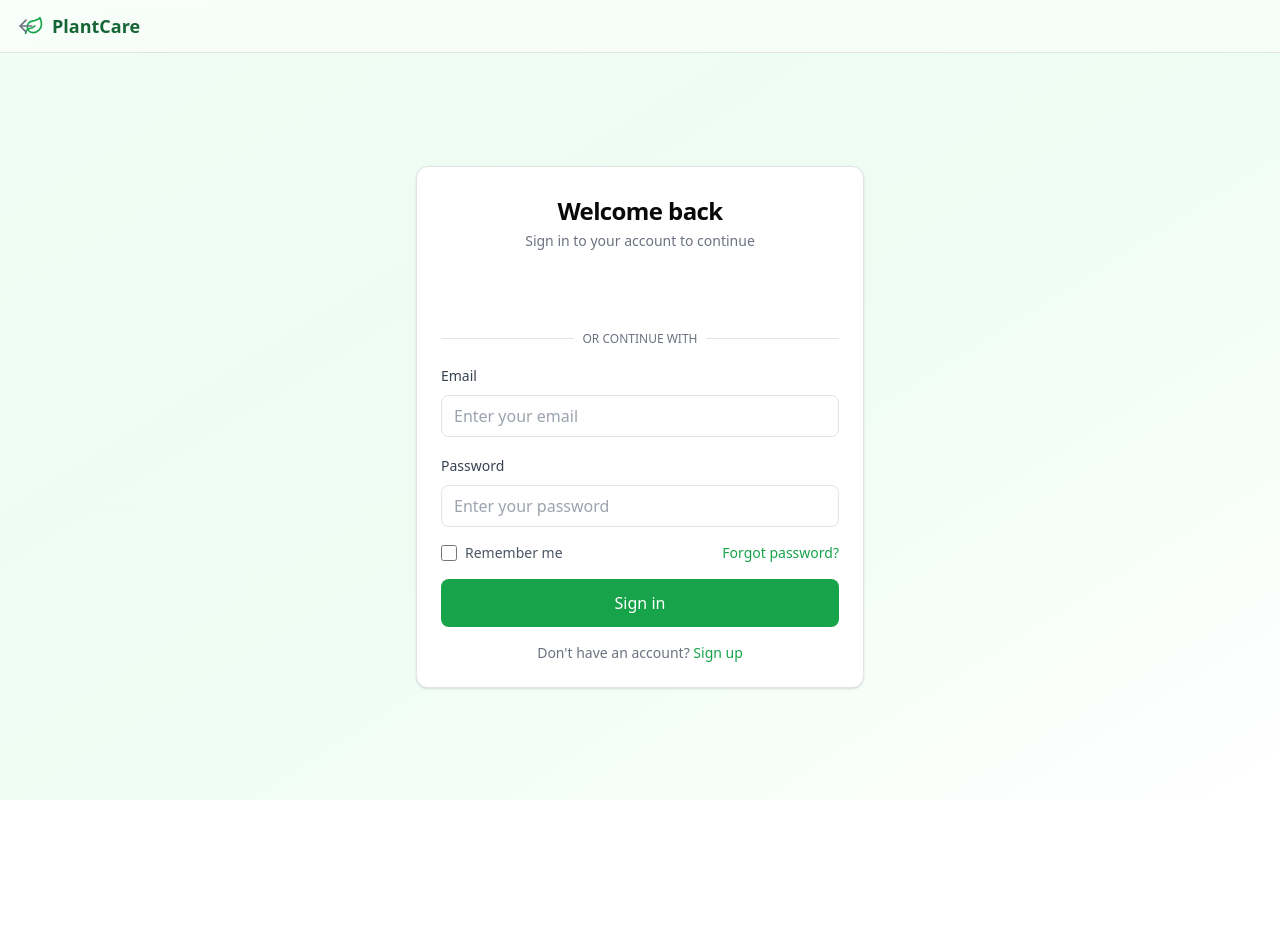
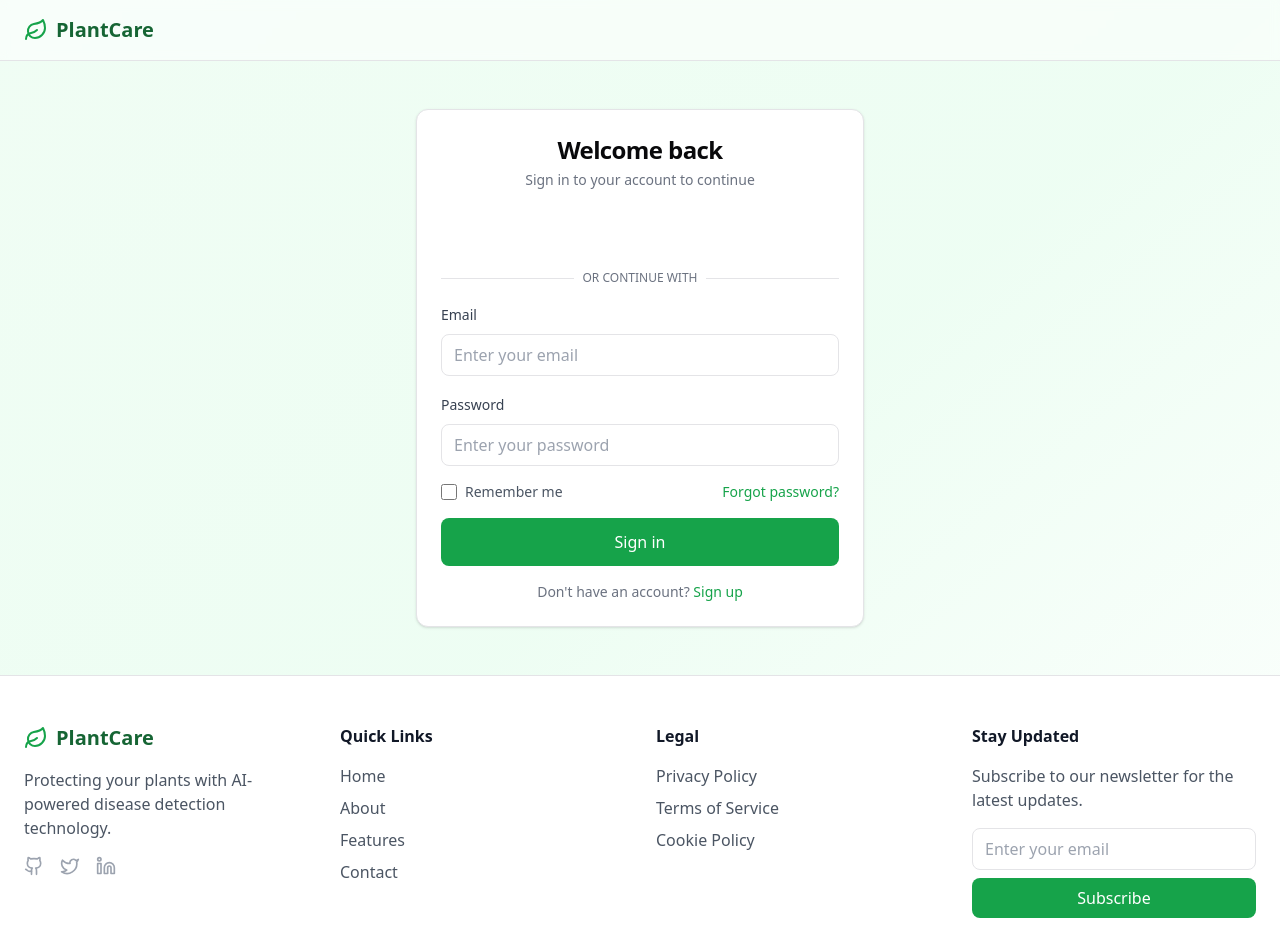
Before and after one commit to DanishVahora/leafcare, a React (Vite) app in the folder frontend/: page /auth in a window 1280 px wide. Shown: the top 952 px of the page. Before the commit the page ends 800 px from the top, so only its background shows below. Built offline with nearby package versions, Linux system fonts and the light colour scheme; no server answers.

Commit message:
Added Routes and Footer

```diff
--- /dev/null
+++ b/frontend/src/Routes/Footer.tsx
@@ -0,0 +1,71 @@
+import React from 'react';
+import { Leaf, Github, Twitter, Linkedin } from 'lucide-react';
+
+export const Footer: React.FC = () => {
+  return (
+    <footer className="bg-white border-t">
+      <div className="container mx-auto px-6 py-12">
+        <div className="grid grid-cols-1 md:grid-cols-4 gap-8">
+          {/* Brand */}
+          <div className="space-y-4">
+            <div className="flex items-center gap-2">
+              <Leaf className="h-6 w-6 text-green-600" />
+              <span className="text-xl font-semibold text-green-800">PlantCare</span>
+            </div>
+            <p className="text-gray-600">
+              Protecting your plants with AI-powered disease detection technology.
+            </p>
+            <div className="flex gap-4">
+              <a href="#" className="text-gray-400 hover:text-green-600"><Github className="h-5 w-5" /></a>
+              <a href="#" className="text-gray-400 hover:text-green-600"><Twitter className="h-5 w-5" /></a>
+              <a href="#" className="text-gray-400 hover:text-green-600"><Linkedin className="h-5 w-5" /></a>
+            </div>
+          </div>
+
+          {/* Quick Links */}
+          <div>
+            <h3 className="font-semibold text-gray-900 mb-4">Quick Links</h3>
+            <ul className="space-y-2">
+              <li><a href="#" className="text-gray-600 hover:text-green-600">Home</a></li>
+              <li><a href="#" className="text-gray-600 hover:text-green-600">About</a></li>
+              <li><a href="#" className="text-gray-600 hover:text-green-600">Features</a></li>
+              <li><a href="#" className="text-gray-600 hover:text-green-600">Contact</a></li>
+            </ul>
+          </div>
+
+          {/* Legal */}
+          <div>
+            <h3 className="font-semibold text-gray-900 mb-4">Legal</h3>
+            <ul className="space-y-2">
+              <li><a href="#" className="text-gray-600 hover:text-green-600">Privacy Policy</a></li>
+              <li><a href="#" className="text-gray-600 hover:text-green-600">Terms of Service</a></li>
+              <li><a href="#" className="text-gray-600 hover:text-green-600">Cookie Policy</a></li>
+            </ul>
+          </div>
+
+          {/* Newsletter */}
+          <div>
+            <h3 className="font-semibold text-gray-900 mb-4">Stay Updated</h3>
+            <p className="text-gray-600 mb-4">Subscribe to our newsletter for the latest updates.</p>
+            <form className="space-y-2">
+              <input
+                type="email"
+                placeholder="Enter your email"
+                className="w-full px-3 py-2 border rounded-lg focus:outline-none focus:ring-2 focus:ring-green-500"
+              />
+              <button
+                type="submit"
+                className="w-full bg-green-600 text-white px-4 py-2 rounded-lg hover:bg-green-700 transition-colors"
+              >
+                Subscribe
+              </button>
+            </form>
+          </div>
+        </div>
+        <div className="border-t mt-12 pt-8 text-center text-gray-600">
+          <p>© {new Date().getFullYear()} PlantCare. All rights reserved.</p>
+        </div>
+      </div>
+    </footer>
+  );
+};
--- /dev/null
+++ b/frontend/src/Routes/Layout.tsx
@@ -0,0 +1,21 @@
+import React from 'react';
+import { Navbar } from './Navbar';
+import { Footer } from './Footer';
+
+interface LayoutProps {
+  children: React.ReactNode;
+  showFullMenu?: boolean;
+}
+
+export const Layout: React.FC<LayoutProps> = ({ children, showFullMenu = true }) => {
+  return (
+    <div className="min-h-screen flex flex-col bg-gradient-to-br from-green-50 via-green-100/50 to-white">
+      <Navbar showFullMenu={showFullMenu} />
+      <main className="flex-1">
+        {children}
+      </main>
+      <Footer />
+    </div>
+  );
+};
+export default Layout;
--- /dev/null
+++ b/frontend/src/Routes/Navbar.tsx
@@ -0,0 +1,32 @@
+// components/Navbar.tsx
+import React from 'react';
+import { Leaf } from 'lucide-react';
+
+interface NavbarProps {
+  showFullMenu?: boolean;
+}
+
+export const Navbar: React.FC<NavbarProps> = ({ showFullMenu = true }) => {
+  return (
+    <nav className="border-b bg-white/50 backdrop-blur-sm">
+      <div className="container mx-auto px-6 py-4">
+        <div className="flex items-center justify-between">
+          <div className="flex items-center gap-2">
+            <Leaf className="h-6 w-6 text-green-600" />
+            <span className="text-xl font-semibold text-green-800">PlantCare</span>
+          </div>
+          {showFullMenu && (
+            <div className="flex items-center gap-6">
+              <a href="#" className="text-gray-600 hover:text-green-600 transition-colors">About</a>
+              <a href="#" className="text-gray-600 hover:text-green-600 transition-colors">Features</a>
+              <a href="#" className="text-gray-600 hover:text-green-600 transition-colors">Contact</a>
+              <a href="/auth" className="bg-green-600 text-white px-4 py-2 rounded-lg hover:bg-green-700 transition-colors">
+                Sign In
+              </a>
+            </div>
+          )}
+        </div>
+      </div>
+    </nav>
+  );
+};
--- a/frontend/src/pages/Authentication.tsx
+++ b/frontend/src/pages/Authentication.tsx
@@ -1,5 +1,5 @@
 import React from 'react'
-import { Leaf, ArrowLeft } from 'lucide-react';
+import {  ArrowLeft } from 'lucide-react';
 import { Card, CardHeader, CardContent } from '../components/ui/card';
 // import { Button } from '@/components/ui/button';
 import { Separator } from '../components/ui/separator';
@@ -7,6 +7,7 @@ import { UseAuth } from '../context/AuthContext';
 import { GoogleLogin, CredentialResponse } from '@react-oauth/google';
 import { jwtDecode } from 'jwt-decode';
 import { User } from './types';
+import Layout from '../Routes/Layout';
 
 interface FormElements extends HTMLFormControlsCollection {
     email: HTMLInputElement;
@@ -44,27 +45,13 @@ const Authentication = () => {
 
 
       return (
-        <div className="min-h-screen bg-gradient-to-br from-green-50 via-green-100/50 to-white flex flex-col">
-          {/* Navigation */}
-          <nav className="border-b bg-white/50 backdrop-blur-sm">
-            <div className="container mx-auto px-6 py-3">
-              <div className="flex items-center gap-2">
-                <Leaf className="h-5 w-5 text-green-600" />
-                <span className="text-lg font-semibold text-green-800">PlantCare</span>
-              </div>
-            </div>
-          </nav>
+      <Layout showFullMenu={false}>
 
           {/* Main Content */}
           <div className="flex-1 flex items-center justify-center px-6 py-12">
             <Card className="w-full max-w-md">
               <CardHeader className="space-y-1 text-center">
-                <button
-                  onClick={() => window.history.back()}
-                  className="absolute left-4 top-4 text-gray-500 hover:text-gray-700"
-                >
-                  <ArrowLeft className="h-5 w-5" />
-                </button>
+
                 <h2 className="text-2xl font-semibold tracking-tight">Welcome back</h2>
                 <p className="text-sm text-gray-500">
                   Sign in to your account to continue
@@ -155,7 +142,7 @@ const Authentication = () => {
               </CardContent>
             </Card>
           </div>
-        </div>
+        </Layout>
       );
     }
 
--- a/frontend/src/pages/HomePage.tsx
+++ b/frontend/src/pages/HomePage.tsx
@@ -1,29 +1,10 @@
 import React from 'react';
-import { ArrowRight, Leaf, Shield, Upload, FileSearch } from 'lucide-react';
-
+import { ArrowRight, Shield, Upload, FileSearch } from 'lucide-react';
+import Layout from '../Routes/Layout';
 export default function HomePage() {
   return (
-    <div className="minh-screen bg-gradient-to-br from-green-50 via-green-100/50 to-white">
-      {/* Navigation Bar */}
-      <nav className="border-b bg-white/50 backdrop-blur-sm">
-        <div className="container mx-auto px-6 py-4">
-          <div className="flex items-center justify-between">
-            <div className="flex items-center gap-2">
-              <Leaf className="h-6 w-6 text-green-600" />
-              <span className="text-xl font-semibold text-green-800">PlantCare</span>
-            </div>
-            <div className="flex items-center gap-6">
-              <a href="#" className="text-gray-600 hover:text-green-600 transition-colors">About</a>
-              <a href="#" className="text-gray-600 hover:text-green-600 transition-colors">Features</a>
-              <a href="#" className="text-gray-600 hover:text-green-600 transition-colors">Contact</a>
-              <button className="bg-green-600 text-white px-4 py-2 rounded-lg hover:bg-green-700 transition-colors">
-                Sign In
-              </button>
-            </div>
-          </div>
-        </div>
-      </nav>
 
+    <Layout>
       {/* Hero Section */}
       <div className="container mx-auto px-6 py-4">
         <div className="flex flex-col md:flex-row items-center justify-center gap-y-36">
@@ -109,6 +90,6 @@ export default function HomePage() {
           </div>
         </div>
       </div>
-    </div>
+      </Layout>
   );
 }
--- a/frontend/src/pages/SingupPage.tsx
+++ b/frontend/src/pages/SingupPage.tsx
@@ -1,5 +1,5 @@
 import React, { useState } from 'react';
-import { Leaf, ArrowLeft, Eye, EyeOff } from 'lucide-react';
+import {   Eye, EyeOff, Layout } from 'lucide-react';
 import { Card, CardHeader, CardContent } from '@/components/ui/card';
 import { Separator } from '@/components/ui/separator';
 import { UseAuth } from '@/context/AuthContext';
@@ -50,27 +50,12 @@ export default function SignupPage() {
     // Implement your email sign up logic here
   };
   return (
-    <div className="min-h-screen bg-gradient-to-br from-green-50 via-green-100/50 to-white flex flex-col">
-      {/* Navigation */}
-      <nav className="border-b bg-white/50 backdrop-blur-sm">
-        <div className="container mx-auto px-6 py-3">
-          <div className="flex items-center gap-2">
-            <Leaf className="h-5 w-5 text-green-600" />
-            <span className="text-lg font-semibold text-green-800">PlantCare</span>
-          </div>
-        </div>
-      </nav>
-
+    <Layout showFullMenu={false}>
       {/* Main Content */}
       <div className="flex-1 flex items-center justify-center px-6 py-12">
         <Card className="w-full max-w-md">
           <CardHeader className="space-y-1 text-center">
-            <button
-              onClick={() => window.history.back()}
-              className="absolute left-4 top-4 text-gray-500 hover:text-gray-700"
-            >
-              <ArrowLeft className="h-5 w-5" />
-            </button>
+
             <h2 className="text-2xl font-semibold tracking-tight">Create an account</h2>
             <p className="text-sm text-gray-500">
               Get started with PlantCare
@@ -222,6 +207,6 @@ export default function SignupPage() {
           </CardContent>
         </Card>
       </div>
-    </div>
+    </Layout>
   );
 }
```
